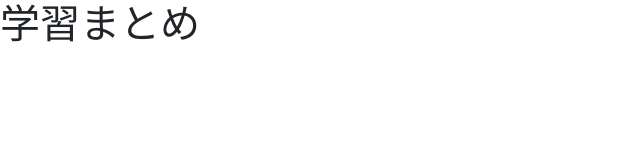
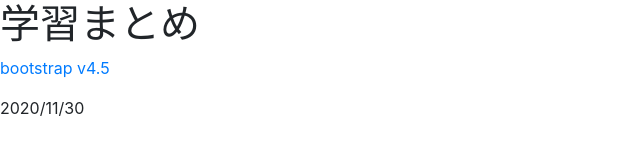
Before and after one commit to ryosuke-toyama/leaning_assort, a plain HTML site: page Views/index.html in a window 1280 px wide. Shown: the whole page, without its empty margins (0-640 px from the left). Drawn offline with nearby package versions, Linux system fonts and the light colour scheme.

Commit message:
階層整理

```diff
--- a/Views/index.html
+++ b/Views/index.html
@@ -13,6 +13,8 @@
 
 <header>
   <h1>学習まとめ</h1>
+  <p><a href="#">bootstrap v4.5</a></p>
+  <time>2020/11/30</time>
 
 
 </header>
```
Also changed, not shown: Views/Bootstrap/bootstrap1.html (added).
